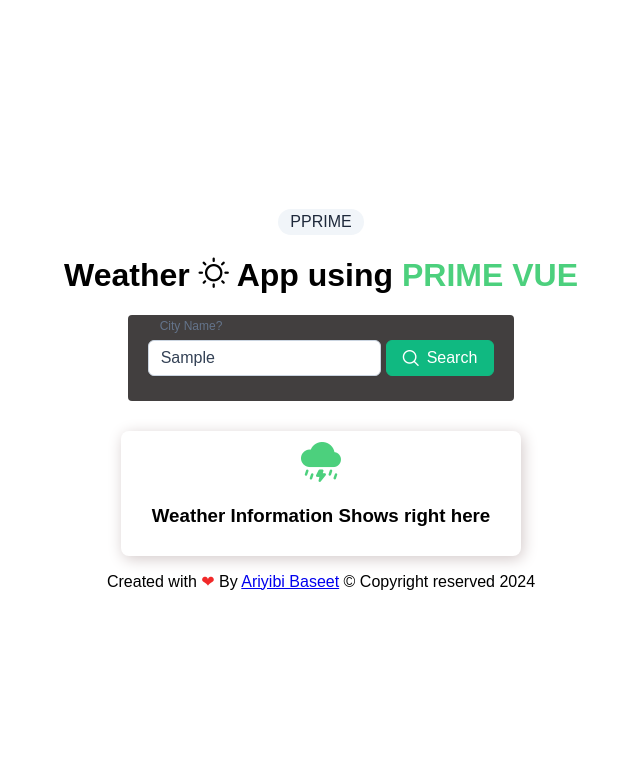
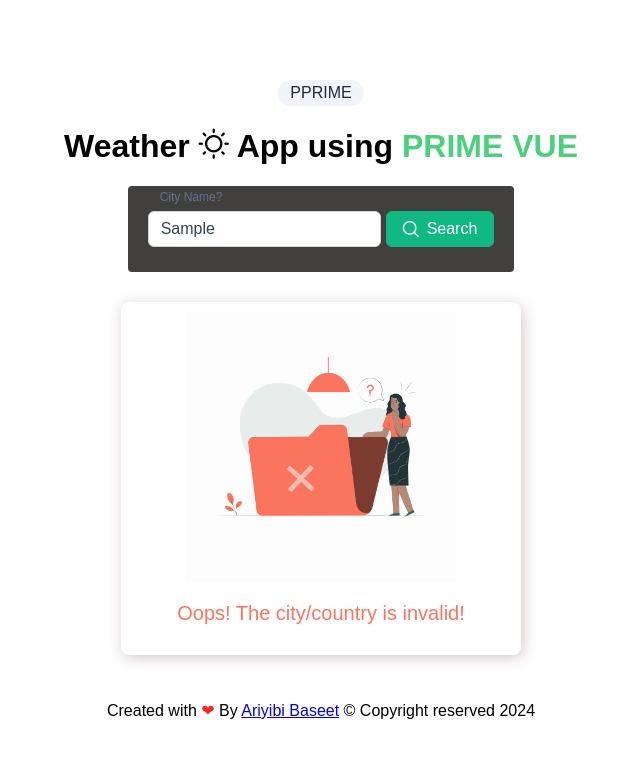
Before and after one commit to Ariyibi-Baseet/NewWeatherApp, a Vue app: page / in a window 1280 px wide. Both pictures are taken after typing "Sample" into the empty fields and a click on the button "Search". Shown: the top 758 px of the page, without its empty margins (319-959 px from the left). Built offline with nearby package versions, Linux system fonts and the light colour scheme; no server answers; a web font is replaced by a local one.

Commit message:
push latest update

```diff
--- a/src/components/FooterComp.vue
+++ b/src/components/FooterComp.vue
@@ -22,6 +22,9 @@
 </template>
 
 <style scoped>
+footer {
+  margin-top: 30px;
+}
 span {
   color: rgb(241, 41, 41);
 }
--- a/src/views/HomeView.vue
+++ b/src/views/HomeView.vue
@@ -3,6 +3,7 @@
 import FooterComp from '@/components/FooterComp.vue'
 import SearchBlock from '@/components/SearchBlock.vue'
 import { useWeatherStore } from '@/stores/weather'
+import errorImage from '@/assets/image/error-pics.png'
 // import { api } from '@/api/utils'
 export default {
   name: 'HomeView',
@@ -16,15 +17,23 @@
     const conditionImage = ref('')
     const humidity = ref('')
     const userInput = ref('')
+    const responseStatus = ref('')
     const weather = useWeatherStore()
     const isLoading = ref(false)
+    const isError = ref(false)
 
     const getUserData = async (data) => {
       isLoading.value = true
       userInput.value = data
+      if (userInput.value === '') {
+        isError.value = false
+        alert('City/Country Cannot be empty!!')
+      } else {
         try {
           const response = await weather.getCurrentWeather(data)
           if (response.status === 200) {
+            responseStatus.value = response.status
+            isError.value = false
             datas.value = response.data
             name.value = datas.value.location.country
             time.value = datas.value.location.localtime
@@ -33,13 +42,15 @@
             conditionImage.value = datas.value.current.condition.icon
             humidity.value = datas.value.current.humidity
           } else {
-          alert('Input field cannot be empty!!!')
+            // alert('Input field cannot be empty!!!')
+            isLoading.value = true
+            isError.value = true
           }
         } catch (error) {
-        // console.log('The fucking Error', error.response.data.error.message)
           return error
         } finally {
           isLoading.value = false
+        }
       }
     }
 
@@ -51,9 +62,12 @@
       conditionImage,
       humidity,
       userInput,
+      responseStatus,
       getUserData,
       datas,
-      isLoading
+      isLoading,
+      isError,
+      errorImage
     }
   }
 }
@@ -72,11 +86,19 @@
     <SearchBlock @userData="getUserData" />
     <!-- >>>>>>>>>>> Display weather informations here <<<<<<<<<<< -->
     <div class="show-weather-details">
-      <div class="empty-state" v-if="datas === ''">
+      <div class="empty-state" v-show="userInput === ''">
         <i class="bi bi-cloud-lightning-rain-fill"></i>
         <h3>Weather Information Shows right here</h3>
       </div>
-      <div class="weather-details" v-else>
+      <!-- <div
+        v-if="userInput === '' || userInput === null || userInput === undefined"
+        class="error-block"
+      > -->
+      <div v-if="isError" class="error-block">
+        <img :src="errorImage" alt="" class="error-pics" />
+        <p>Oops! The city/country is invalid!</p>
+      </div>
+      <div class="weather-details" v-if="responseStatus === 200">
         <div class="spinner-wrapper" v-if="isLoading">
           <ProgressSpinner />
         </div>
@@ -132,6 +154,24 @@
   text-align: center;
   padding: 10px;
 }
+.error-block {
+  width: 400px;
+  margin-top: 30px;
+  box-shadow: 2px 3px 15px rgb(211, 201, 201);
+  border-radius: 8px;
+  padding: 10px;
+  text-align: center;
+  color: #fb745e;
+  font-weight: 500;
+  font-size: 20px;
+}
+.error-pics {
+  width: 100%;
+  width: 270px;
+  height: 270px;
+  display: block;
+  margin: auto;
+}
 .weather-details {
   width: 400px;
   margin-top: 30px;
```
Also changed, not shown: src/assets/image/error-pics.png (added), 1 other file (tests, documents, lock files or other folders). Lines whose indentation alone changed are shown as unchanged.
